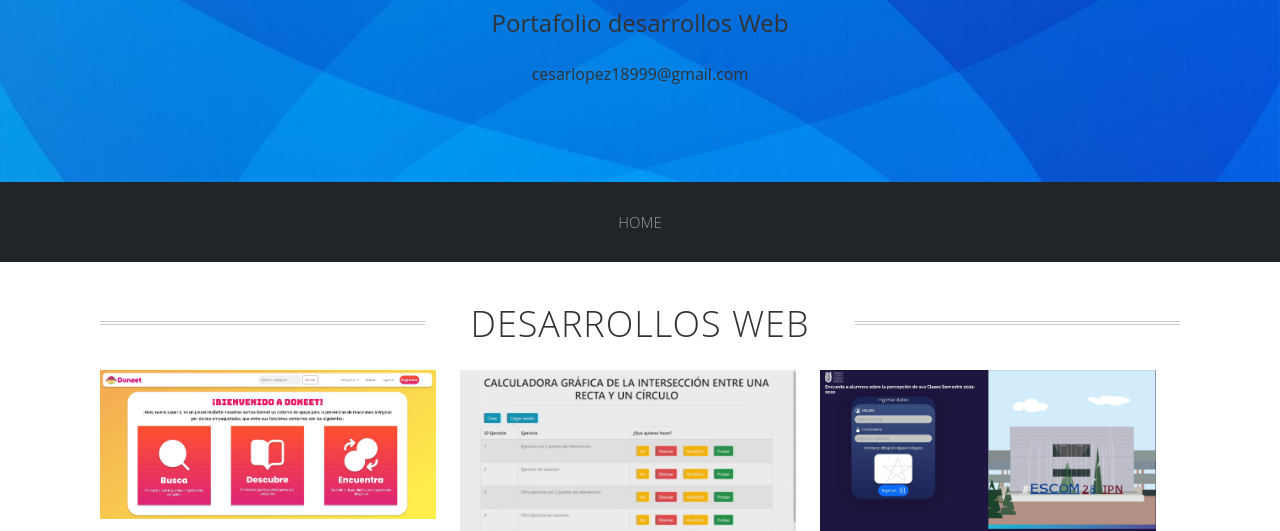
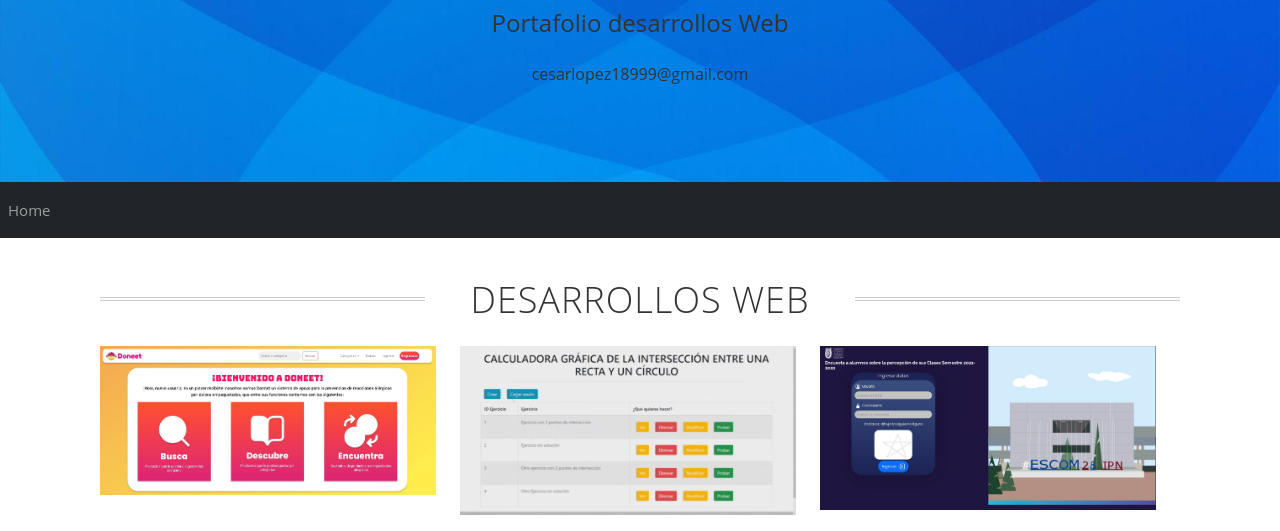
Before and after one commit to CesarLopez189/CesarLopez189.github.io, a plain HTML site: page index.html in a window 1280 px wide. Shown: the part 295-826 px from the top of the page. Drawn offline with nearby package versions, Linux system fonts and the light colour scheme; a web font is replaced by a local one.

Commit message:
Update index.html

```diff
--- a/index.html
+++ b/index.html
@@ -34,7 +34,7 @@
 	</div>
 
 	<nav class="navbar navbar-expand-lg navbar-light bg-light navbar-dark bg-dark">
-		<div class="collapse navbar-collapse" id="navbarSupportedContent">
+		<div id="navbarSupportedContent">
 		  <ul class="navbar-nav mr-auto">
 			<li class="nav-item active">
 			  <a class="nav-link" href="index.html">Home <span class="sr-only"></span></a>
@@ -159,3 +159,13 @@
 <script src="assets/js/template.js"></script>
 </body>
 </html>
+
+
+
+
+<!-- JavaScript libs are placed at the end of the document so the pages load faster -->
+<script src="http://ajax.googleapis.com/ajax/libs/jquery/1.10.2/jquery.min.js"></script>
+<script src="https://cdn.jsdelivr.net/npm/bootstrap@5.3.0-alpha1/dist/js/bootstrap.bundle.min.js" integrity="sha384-w76AqPfDkMBDXo30jS1Sgez6pr3x5MlQ1ZAGC+nuZB+EYdgRZgiwxhTBTkF7CXvN" crossorigin="anonymous"></script>
+<script src="assets/js/template.js"></script>
+</body>
+</html>
```
